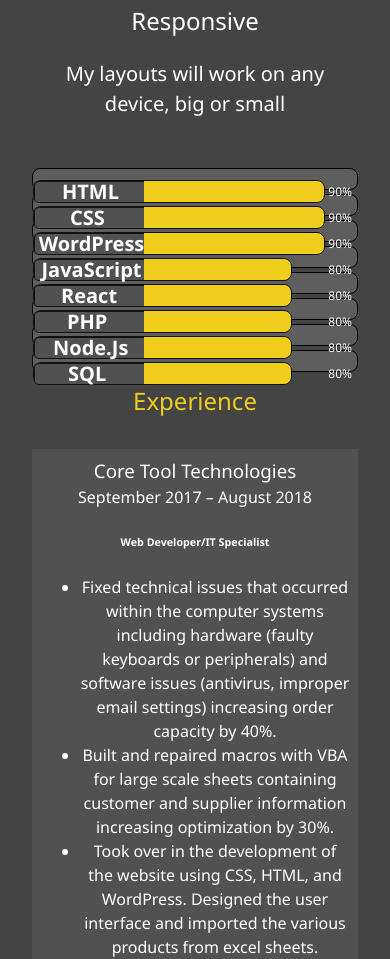
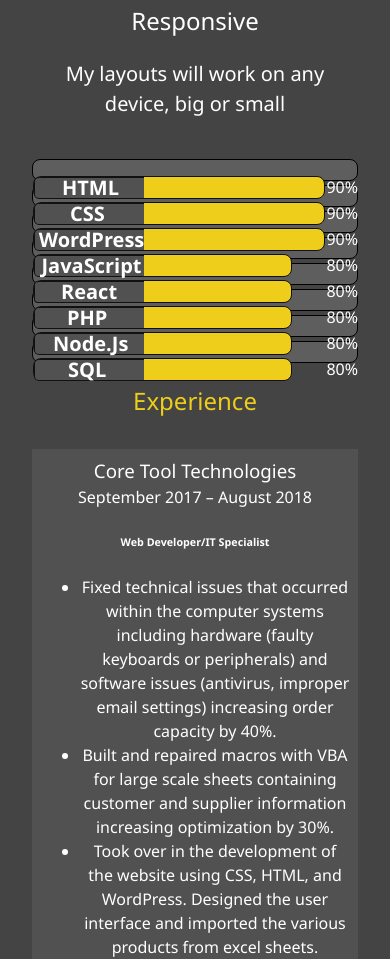
Before and after one commit to JRomero300/JoseRomeroPortfolio, a website: page about.html in a window 390 px wide. Shown: the part 1657-2616 px from the top of the page. Drawn offline with Linux system fonts and the light colour scheme.

Commit message:
fixes for work tiles and skillbar

```diff
--- a/scss/_mobile.scss
+++ b/scss/_mobile.scss
@@ -1,4 +1,4 @@
-// Widescreens ---------------------------------------------------
+// Widescreens -----------------------------------------------------------------------------------------------------
 @include mediaXl {
   .about-info {
     .bio > p {
@@ -67,7 +67,7 @@
   }
 }
 
-// Tablets & Small Laptops -----------------------------------------
+// Tablets & Small Laptops -----------------------------------------------------------------------------------------------------------
 @include mediaMd {
   .nav {
     display: none;
@@ -139,7 +139,6 @@
 
     grid-template-columns: repeat(1, 1fr);
   }
-}
 
   .projects {
     img {
@@ -151,6 +150,7 @@
       left: 50%;
     }
     grid-template-columns: repeat(1, 1fr);
+  }
 }
 
 // Smartphones--------------------------------------------------------------------------------------------------
@@ -180,6 +180,12 @@
   }
 
   .about-info {
+    .containerskills .skills > .baseskillbar > p {
+      bottom: 1px;
+      left: 1px;
+      z-index: 1;
+    }
+
     grid-template-areas:
       "bioimage"
       "bio"
@@ -191,26 +197,11 @@
       "job1"
       "job2"
       "job3";
-
+    grid-template-columns: repeat(1, 1fr);
     .bio {
       text-align: center;
     }
-    grid-template-columns: repeat(1, 1fr);
-
-    .containerskills {
-      .skills {
-        position: relative;
-        bottom: -19px;
-      }
-
-      .baseskillbar > p {
-        font-size: 12px;
-        position: relative;
-        top: 2px;
-        right: 1px;
-      }
-    }
-  }
+  } //smartphone-about-infoEND
   .projects {
     .title {
       top: 40%;
@@ -219,4 +210,4 @@
     }
     grid-template-columns: 1fr;
   }
-}
+} //------------smartphoneEND
```
Also changed, not shown: css/main.css. Lines whose indentation alone changed are shown as unchanged.
